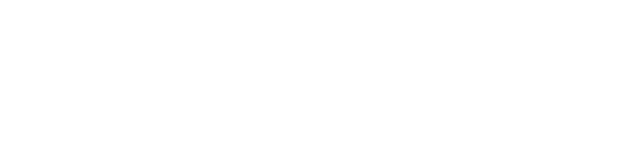
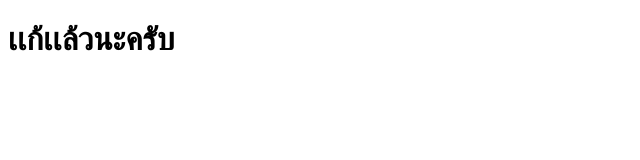
Before and after one commit to Unspotseed/wanNeeMaiMeeKaiMa, a plain HTML site: page request.html in a window 1280 px wide. Shown: the whole page, without its empty margins (0-640 px from the left). Drawn offline with Linux system fonts and the light colour scheme.

Commit message:
เเก้ให้ละ
??

```diff
--- a/request.html
+++ b/request.html
@@ -5,6 +5,9 @@
     <meta http-equiv="X-UA-Compatible" content="IE=edge" />
     <meta name="viewport" content="width=device-width, initial-scale=1.0" />
     <title>Document</title>
+
   </head>
-  <body></body>
+  <body>
+  <h1>เเก้เเล้วนะครับ</h1>
+  </body>
 </html>
```
